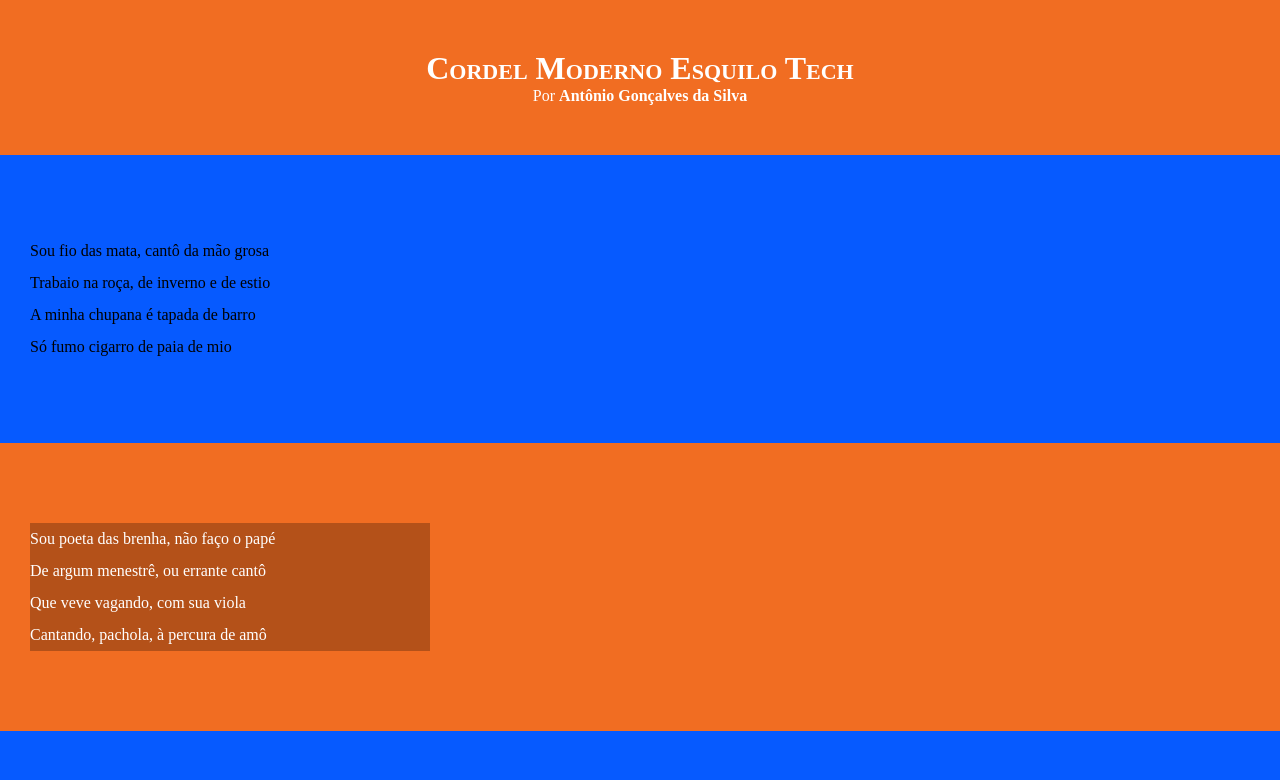
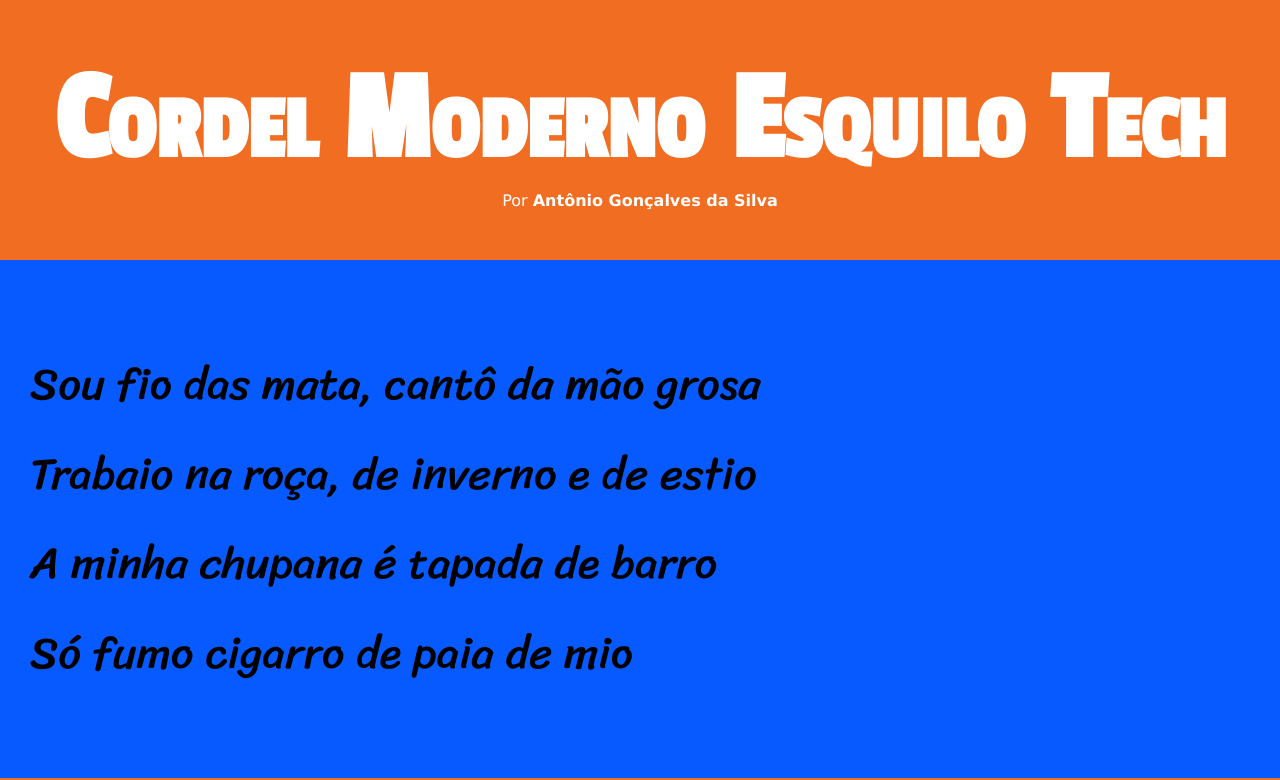
Before and after one commit to AdsonOficial21/Cordel-Moderno-Esquilo-Tech, a plain HTML site: page index.html in a window 1280 px wide. Shown: the top 780 px of the page. Drawn offline with Linux system fonts and the light colour scheme.

Commit message:
Update style.css

```diff
--- a/style.css
+++ b/style.css
@@ -1,13 +1,25 @@
 @charset "UTF-8";
+
+@import url('https://fonts.googleapis.com/css2?family=Passion+One&display=swap');
+
+@import url('https://fonts.googleapis.com/css2?family=Sriracha&display=swap');
+
+:root {
+    --font1: Verdana, Geneva, Tahoma, sans-serif;
+    --font2: 'Passion One', cursive;
+    --font3: 'Sriracha', cursive;
+}
 
 * {
     margin: 0px;
     padding: 0px;
+    font-size: 1em;
 }
 
 html, body {
     min-height: 100vh; /*100% DA ALTURA DA VIEWPORT*/
     background-color: white;
+    font-family: var(--font1);
 }
 
 header {
@@ -19,6 +31,8 @@ header {
 header > h1 {
     padding-top: 50px;
     font-variant: small-caps; /*DEIXAR TUDO EM LETRA MAIÚSCULA (PRIMEIRA LETRA DE CADA NOME VEM MAIOR QUE AS OUTRAS*/
+    font-family: var(--font2);
+    font-size: 10vw;
 }
 
 header > p {
@@ -41,6 +55,8 @@ section {
     padding-bottom: 10vh;
     line-height: 2em;
     padding-left: 30px;
+    font-family: var(--font3);
+    font-size: 3.5vw;
 }
 
 section.normal {
@@ -50,19 +66,19 @@ section.normal {
 section.imagem {
     background-color: #F16D22;
     color: white;
+    padding: 5px;
 }
 
 section.imagem > p {
-    width: 400px;
     background-color: rgba(0, 0, 0, 0.253);
+    display: inline-block;
 }
 
 footer {
     background-color: #065aff;
     text-align: center;
-}
-
-footer {
     color: white;
     padding: 10px;
+    font-family: Arial, Helvetica, sans-serif;
+    font-size: 1.2em;
 }
```
